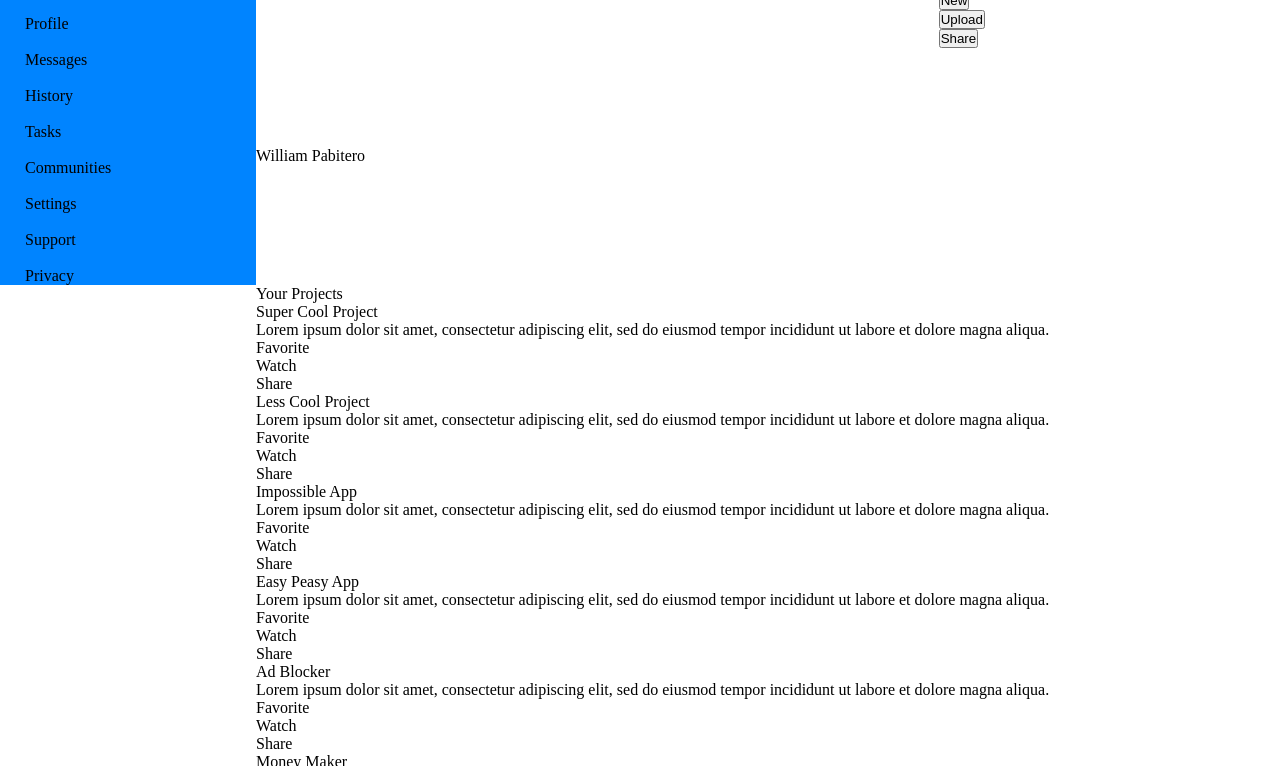
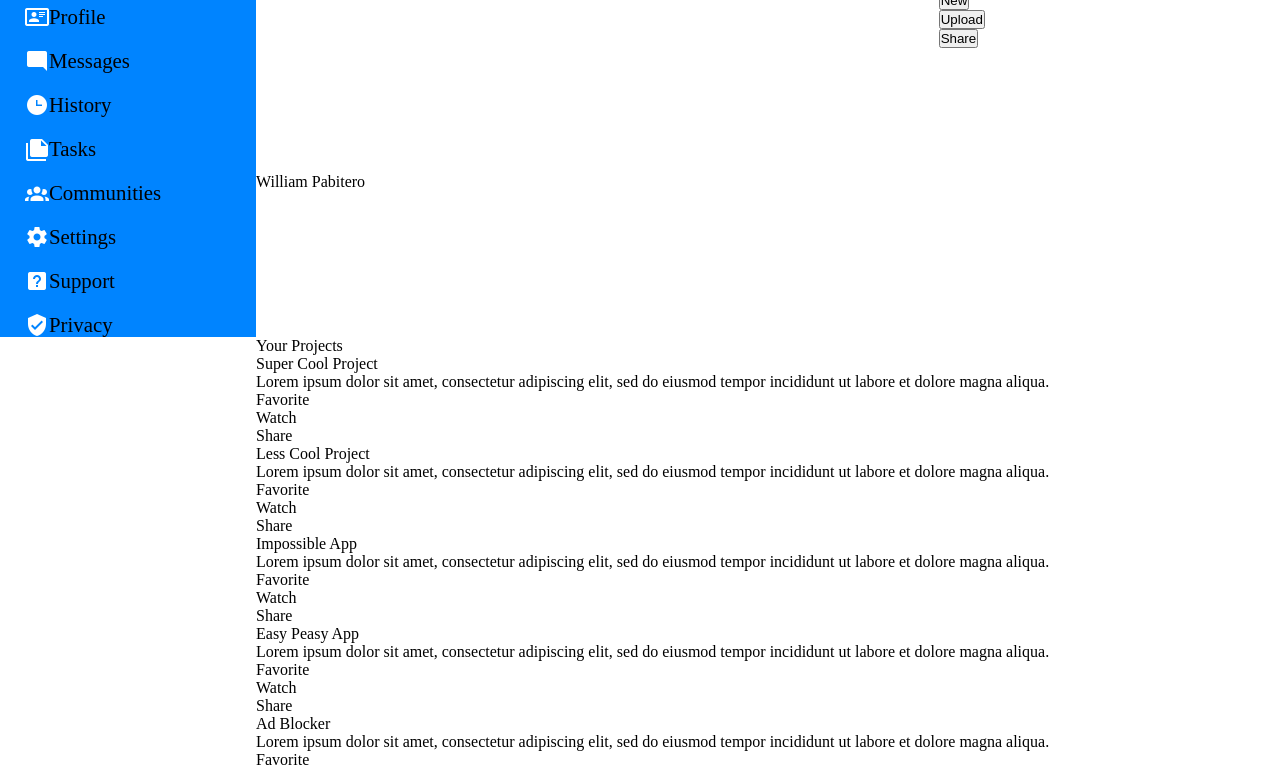
Before and after one commit to WillPabs/odin-project, a plain HTML site: page Intermediate/AdminDashboard/index.html in a window 1280 px wide. Shown: the part 63-829 px from the top of the page. Drawn offline with Linux system fonts and the light colour scheme.

Commit message:
Added nav link logos and styled nav links

```diff
--- a/Intermediate/AdminDashboard/index.html
+++ b/Intermediate/AdminDashboard/index.html
@@ -18,55 +18,55 @@
                 <ul>
                     <li>
                         <div class="nav-link">
-                            <img src="" alt="" class="nav-icon">
+                            <img src="./images/home.png" alt="" class="nav-icon">
                             <p>Home</p>
                         </div>
                     </li>
                     <li>
                         <div class="nav-link">
-                            <img src="" alt="" class="nav-icon">
+                            <img src="./images/profile.png" alt="" class="nav-icon">
                             <p>Profile</p>
                         </div>
                     </li>
                     <li>
                         <div class="nav-link">
-                            <img src="" alt="" class="nav-icon">
+                            <img src="./images/messages.png" alt="" class="nav-icon">
                             <p>Messages</p>
                         </div>
                     </li>
                     <li>
                         <div class="nav-link">
-                            <img src="" alt="" class="nav-icon">
+                            <img src="./images/history.png" alt="" class="nav-icon">
                             <p>History</p>
                         </div>
                     </li>
                     <li>
                         <div class="nav-link">
-                            <img src="" alt="" class="nav-icon">
+                            <img src="./images/tasks.png" alt="" class="nav-icon">
                             <p>Tasks</p>
                         </div>
                     </li>
                     <li>
                         <div class="nav-link">
-                            <img src="" alt="" class="nav-icon">
+                            <img src="./images/communities.png" alt="" class="nav-icon">
                             <p>Communities</p>
                         </div>
                     </li>
                     <li>
                         <div class="nav-link">
-                            <img src="" alt="" class="nav-icon">
+                            <img src="./images/settings.png" alt="" class="nav-icon">
                             <p>Settings</p>
                         </div>
                     </li>
                     <li>
                         <div class="nav-link">
-                            <img src="" alt="" class="nav-icon">
+                            <img src="./images/support.png" alt="" class="nav-icon">
                             <p>Support</p>
                         </div>
                     </li>
                     <li>
                         <div class="nav-link">
-                            <img src="" alt="" class="nav-icon">
+                            <img src="./images/privacy.png" alt="" class="nav-icon">
                             <p>Privacy</p>
                         </div>
                     </li>
--- a/Intermediate/AdminDashboard/styles.css
+++ b/Intermediate/AdminDashboard/styles.css
@@ -32,6 +32,17 @@ ul {
     align-items: center;
 }
 
+#nav-links ul {
+    display: flex;
+    flex-direction: column;
+    gap: 20px;
+}
+
+.nav-link {
+    display: flex;
+    font-size: 1.3rem;
+}
+
 /* ---------- HEADER ---------- */
 
 #header {
```
